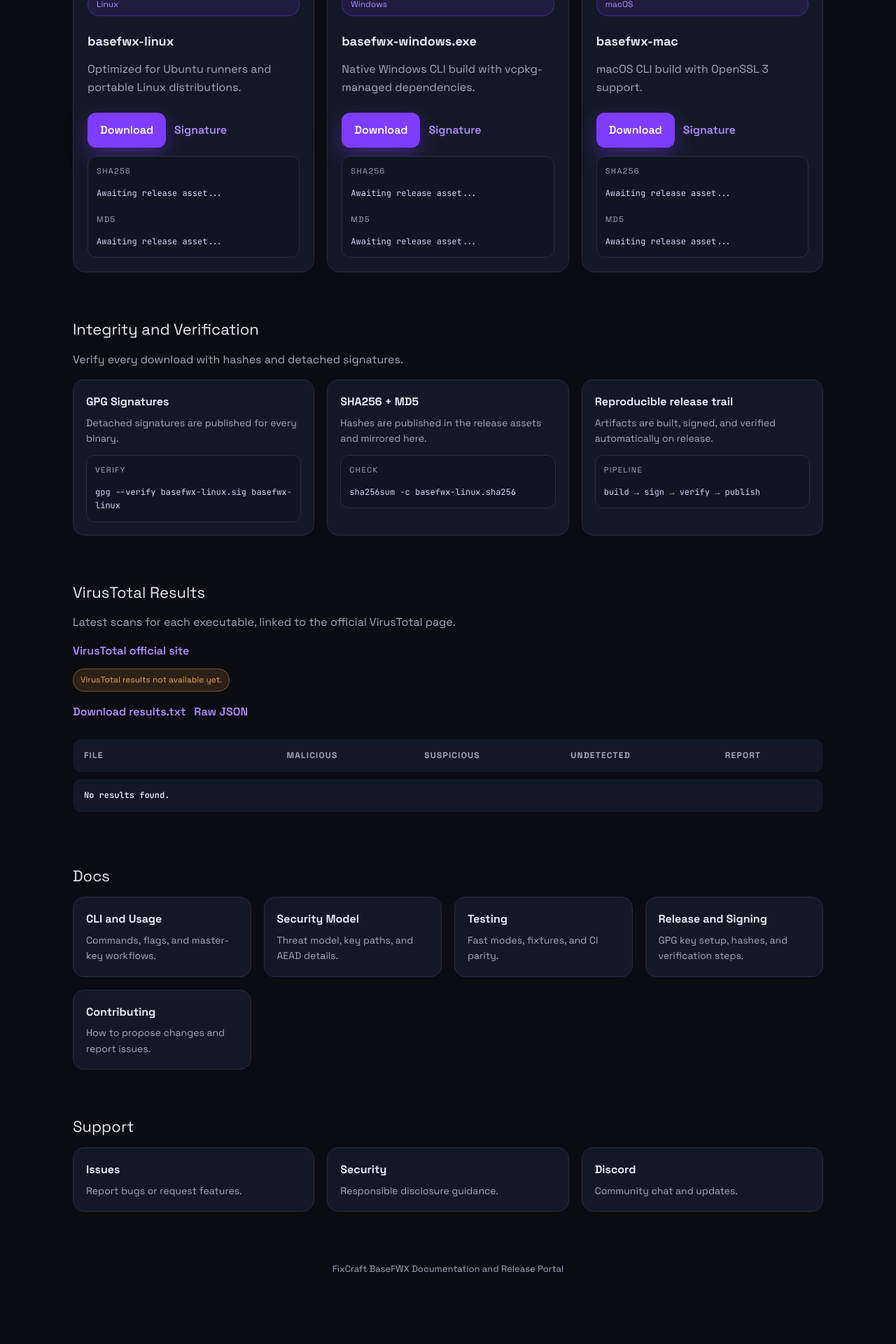
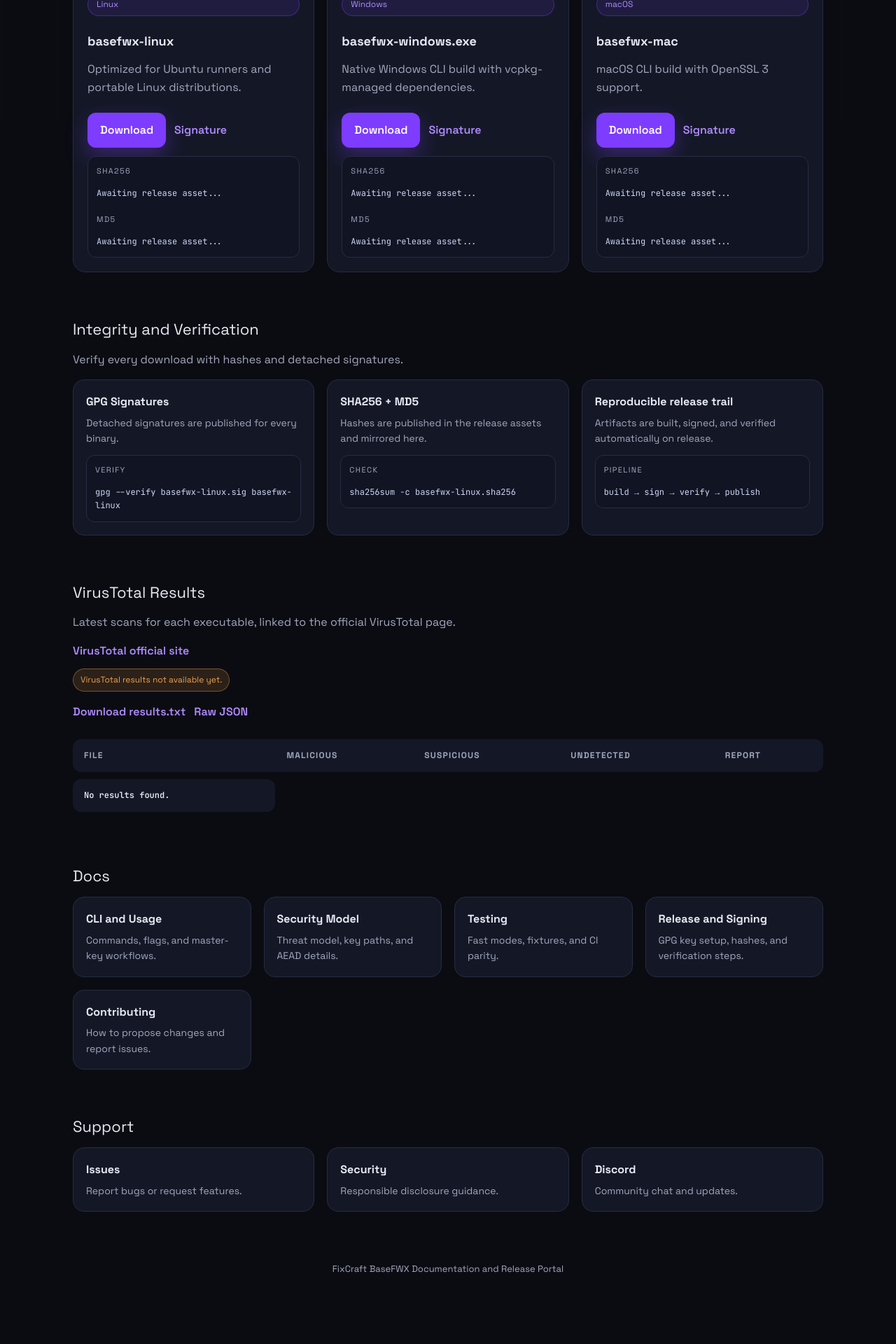
Before and after one commit to F1xGOD/basefwx, a Jekyll site: the page index.html, which Jekyll copies as it is, in a window 1280 px wide. Shown: the part 721-2641 px from the top of the page at 70% size. Built offline with Jekyll 4.4.1, drawn with Linux system fonts in a browser that asks for light colours; comment, search, counter and statistics services are not loaded.

Commit message:
Version 3.5.2 2026-01-01

```diff
--- a/assets/site.css
+++ b/assets/site.css
@@ -450,22 +450,8 @@
   border-bottom-right-radius: 12px;
 }
 
-.vt-table tbody tr {
-  position: relative;
-}
-
-.vt-table tbody tr::before {
-  content: "";
-  position: absolute;
-  inset: 0;
+.vt-table tbody td {
   background: var(--panel);
-  border-radius: 12px;
-  z-index: 0;
-}
-
-.vt-table tbody td {
-  position: relative;
-  z-index: 1;
   font-weight: 500;
 }
 
```
